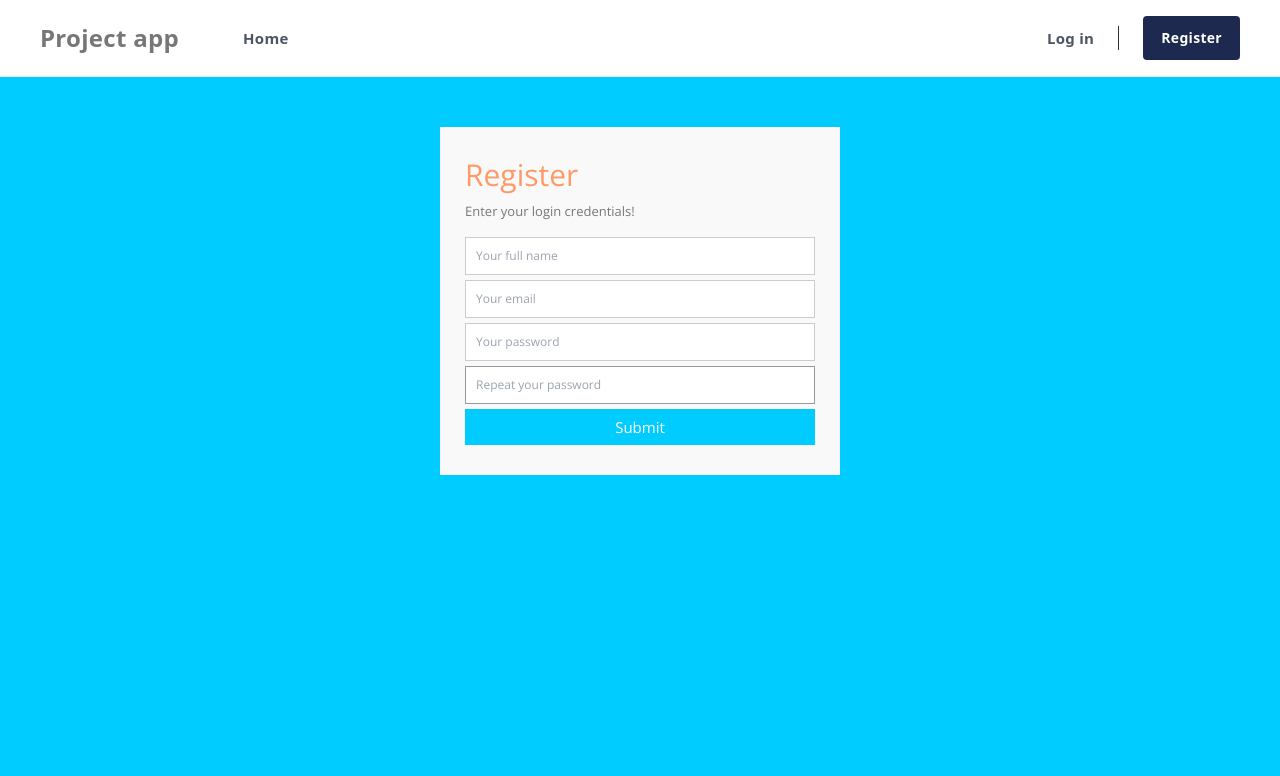
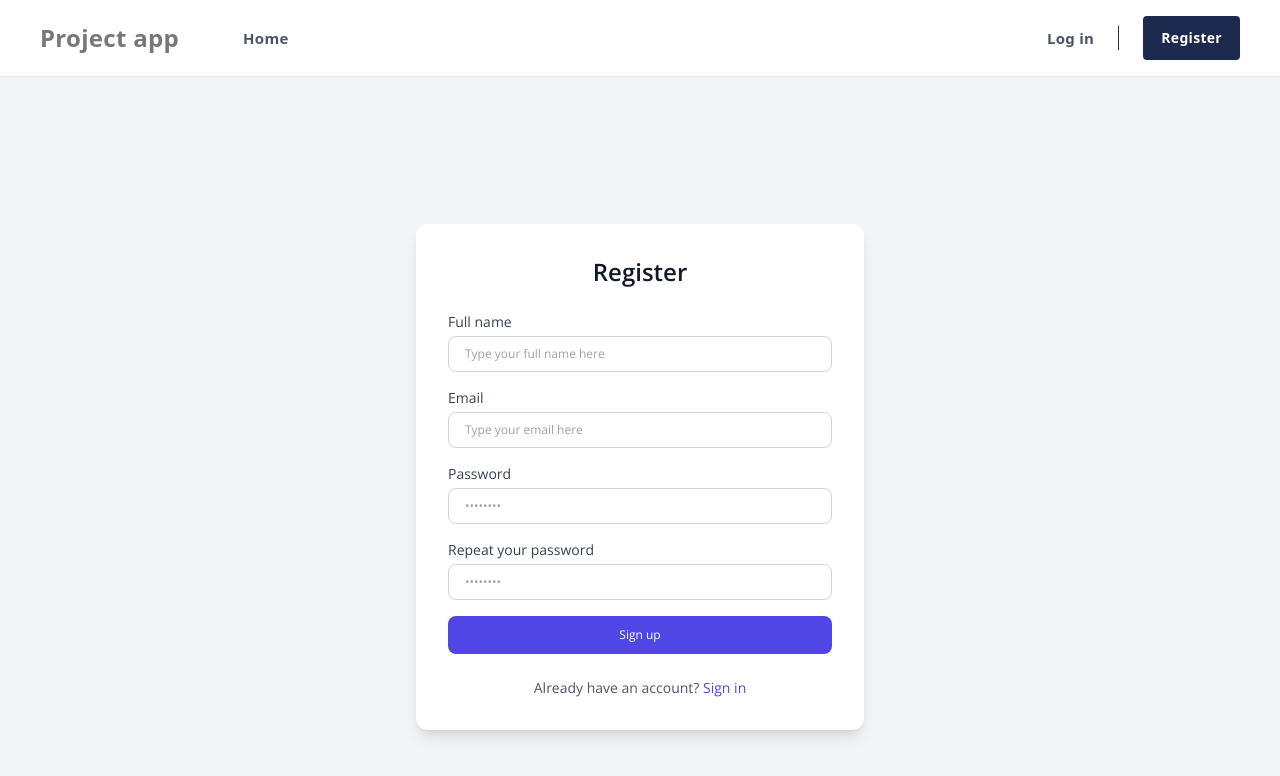
Before and after one commit to iamkelesh/react-exam-app-2025, a React (Vite) app in the folder client-app/: page /user/register in a window 1280 px wide. Shown: the top 776 px of the page. Built offline with nearby package versions, Linux system fonts and the light colour scheme; no server answers.

Commit message:
updated register template

```diff
--- a/client-app/src/components/register/Register.jsx
+++ b/client-app/src/components/register/Register.jsx
@@ -1,4 +1,6 @@
 import { useContext } from 'react';
+
+import { Link } from "react-router-dom";
 
 import styles from './Register.module.css'
 import { useForm } from '../../hooks/useForm';
@@ -26,77 +28,153 @@ function Register() {
         })
 
     return (
-        <div className={styles.container}>
-            <form id={styles.contact} action="" method="post"
-                onSubmit={onSubmit}
-            >
-                <h3 className={styles.h3}>Register</h3>
-                <h4 className={styles.h4}>Enter your login credentials!</h4>
-                <fieldset className={styles.fieldset}>
+        <div className="min-h-screen bg-gray-100 flex items-center justify-center p-4">
+            <div className="max-w-md w-full bg-white rounded-xl shadow-lg p-8">
+                <h2 className="text-2xl font-bold text-gray-900 mb-6 text-center">Register</h2>
+
+                <form className="space-y-4" action="" onSubmit={onSubmit}>
+
+                    <div>
+                        <label className="block text-sm font-medium text-gray-700 mb-1">Full name</label>
                         <input
-                        placeholder="Your full name"
                             type="text"
-                        tabIndex={2}
+                            name='fullName'
                             required
-                        name='fullName'
-                        className={styles.input}
-                        onChange={onChange}
-                        value={values.fullName}
-                    />
-                </fieldset>
-                <fieldset className={styles.fieldset}>
-                    <input
-                        placeholder="Your email"
-                        type="email"
-                        tabIndex={1}
-                        required
-                        autoFocus
-                        name='email'
-                        className={styles.input}
                             onChange={onChange}
                             value={values.email}
+                            className="w-full px-4 py-2 border border-gray-300 rounded-lg focus:ring-2 focus:ring-indigo-500 focus:border-indigo-500 outline-none transition-all"
+                            placeholder="Type your full name here"
                         />
-                </fieldset>
-                <fieldset className={styles.fieldset}>
+                    </div>
+                    <div>
+                        <label className="block text-sm font-medium text-gray-700 mb-1">Email</label>
                         <input
-                        placeholder="Your password"
+                            type="email"
+                            name='email'
+                            required
+                            onChange={onChange}
+                            value={values.email}
+                            className="w-full px-4 py-2 border border-gray-300 rounded-lg focus:ring-2 focus:ring-indigo-500 focus:border-indigo-500 outline-none transition-all"
+                            placeholder="Type your email here"
+                        />
+                    </div>
+
+                    <div>
+                        <label className="block text-sm font-medium text-gray-700 mb-1">Password</label>
+                        <input
                             type="password"
-                        tabIndex={1}
+                            className="w-full px-4 py-2 border border-gray-300 rounded-lg focus:ring-2 focus:ring-indigo-500 focus:border-indigo-500 outline-none transition-all"
+                            placeholder="••••••••"
+                            name='password'
                             required
-                        autoFocus
-                        name='password'
-                        className={styles.input}
                             onChange={onChange}
                             value={values.password}
                         />
-                </fieldset>
-                <fieldset className={styles.fieldset}>
+                    </div>
+
+                    <div>
+                        <label className="block text-sm font-medium text-gray-700 mb-1">Repeat your password</label>
                         <input
-                        placeholder="Repeat your password"
                             type="password"
-                        tabIndex={1}
+                            className="w-full px-4 py-2 border border-gray-300 rounded-lg focus:ring-2 focus:ring-indigo-500 focus:border-indigo-500 outline-none transition-all"
+                            placeholder="••••••••"
+                            name='repeatPassword'
                             required
-                        autoFocus
-                        name='repeatPassword'
-                        className={styles.input}
                             onChange={onChange}
-                        value={values.repeatPassword}
+                            value={values.password}
                         />
-                </fieldset>
-                <fieldset>
-                    <button
-                        name="submit"
-                        type="submit"
-                        id="contact-submit"
-                        data-submit="...Sending"
-                    >
-                        Submit
+                    </div>
+
+                    <button className="w-full bg-indigo-600 hover:bg-indigo-700 text-white font-medium py-2.5 rounded-lg transition-colors">
+                        Sign up
                     </button>
-                </fieldset>
+                </form>
 
-            </form>
+                <div className="mt-6 text-center text-sm text-gray-600">
+                    Already have an account?
+                    <Link to="/user/login" className="text-indigo-600 hover:text-indigo-500 font-medium">   Sign  in</Link>
                 </div>
-    );
+            </div>
+        </div>
+    )
+
+
 }
 
+
 export default Register;
+
+
+
+// return (
+//     <div className={styles.container}>
+//         <form id={styles.contact} action="" method="post"
+//             onSubmit={onSubmit}
+//         >
+//             <h3 className={styles.h3}>Register</h3>
+//             <h4 className={styles.h4}>Enter your login credentials!</h4>
+//             <fieldset className={styles.fieldset}>
+//                 <input
+//                     placeholder="Your full name"
+//                     type="text"
+//                     tabIndex={2}
+//                     required
+//                     name='fullName'
+//                     className={styles.input}
+//                     onChange={onChange}
+//                     value={values.fullName}
+//                 />
+//             </fieldset>
+//             <fieldset className={styles.fieldset}>
+//                 <input
+//                     placeholder="Your email"
+//                     type="email"
+//                     tabIndex={1}
+//                     required
+//                     autoFocus
+//                     name='email'
+//                     className={styles.input}
+//                     onChange={onChange}
+//                     value={values.email}
+//                 />
+//             </fieldset>
+//             <fieldset className={styles.fieldset}>
+//                 <input
+//                     placeholder="Your password"
+//                     type="password"
+//                     tabIndex={1}
+//                     required
+//                     autoFocus
+//                     name='password'
+//                     className={styles.input}
+//                     onChange={onChange}
+//                     value={values.password}
+//                 />
+//             </fieldset>
+//             <fieldset className={styles.fieldset}>
+//                 <input
+//                     placeholder="Repeat your password"
+//                     type="password"
+//                     tabIndex={1}
+//                     required
+//                     autoFocus
+//                     name='repeatPassword'
+//                     className={styles.input}
+//                     onChange={onChange}
+//                     value={values.repeatPassword}
+//                 />
+//             </fieldset>
+//             <fieldset>
+//                 <button
+//                     name="submit"
+//                     type="submit"
+//                     id="contact-submit"
+//                     data-submit="...Sending"
+//                 >
+//                     Submit
+//                 </button>
+//             </fieldset>
+
+//         </form>
+//     </div>
+// );
```
Lines whose indentation alone changed are shown as unchanged.
